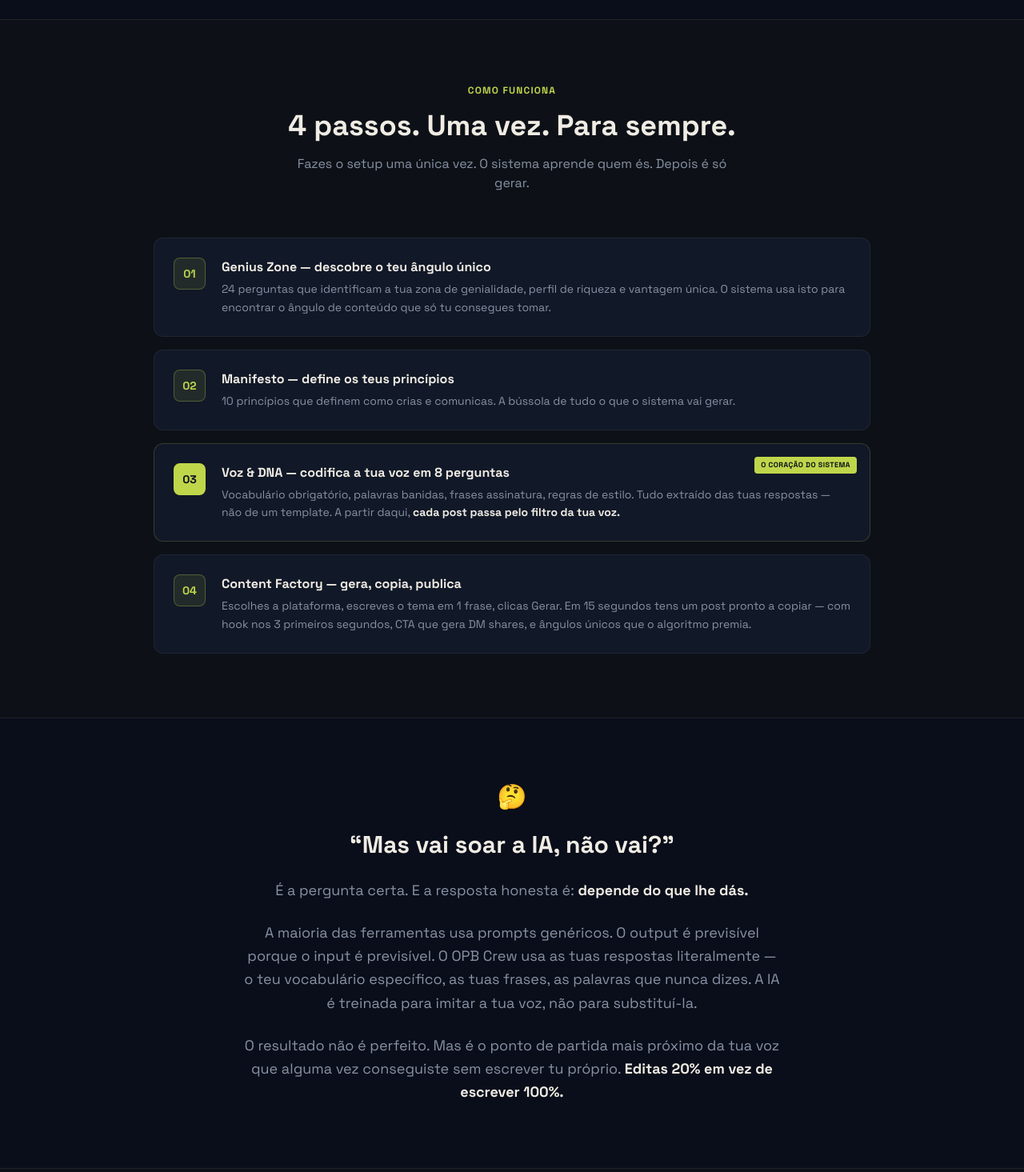
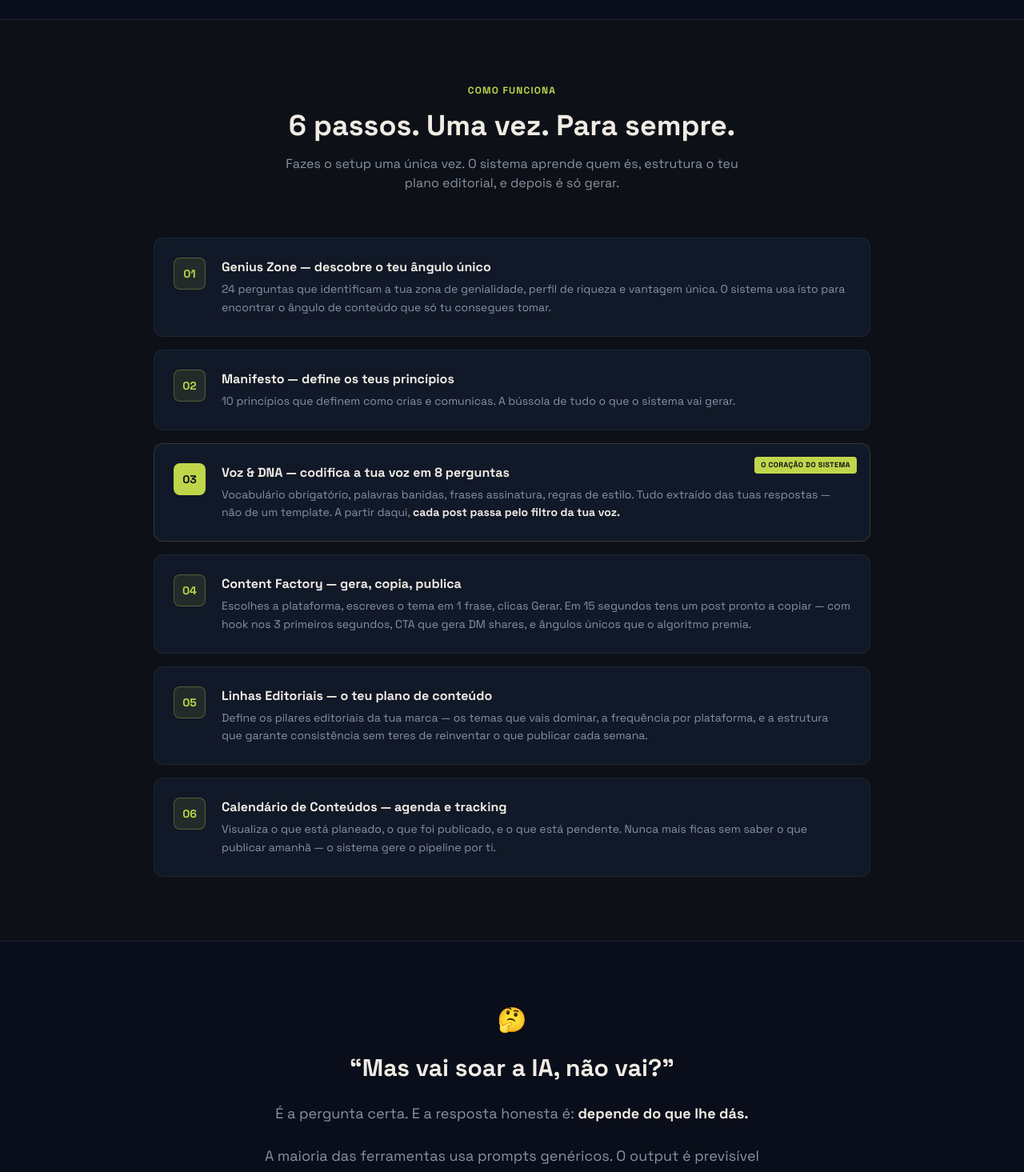
Before and after one commit to trcerveira/OPE_SQUAD, a Next.js app: page /preview in a window 1280 px wide. Shown: the part 3520-4985 px from the top of the page at 80% size. Built offline with nearby package versions, Linux system fonts and the light colour scheme.

Commit message:
feat(preview): adicionar Linhas Editoriais e Calendário de Conteúdos

```diff
--- a/app/preview/page.tsx
+++ b/app/preview/page.tsx
@@ -257,10 +257,10 @@ export default function PreviewLanding() {
           <div className="text-center mb-14">
             <div className="text-[#BFD64B] text-xs font-bold tracking-widest mb-4">COMO FUNCIONA</div>
             <h2 className="text-3xl md:text-4xl font-bold text-[#F0ECE4]">
-              4 passos. Uma vez. Para sempre.
+              6 passos. Uma vez. Para sempre.
             </h2>
             <p className="text-[#8892a4] mt-4 max-w-xl mx-auto">
-              Fazes o setup uma única vez. O sistema aprende quem és. Depois é só gerar.
+              Fazes o setup uma única vez. O sistema aprende quem és, estrutura o teu plano editorial, e depois é só gerar.
             </p>
           </div>
           <div className="space-y-4">
@@ -317,6 +317,34 @@ export default function PreviewLanding() {
                 </p>
               </div>
             </div>
+
+            <div className="flex gap-5 items-start bg-[#111827] border border-white/[0.06] rounded-xl p-6">
+              <div className="bg-[#BFD64B]/10 border border-[#BFD64B]/30 text-[#BFD64B] font-bold text-sm w-10 h-10 rounded-lg flex items-center justify-center flex-shrink-0">
+                05
+              </div>
+              <div>
+                <h3 className="font-bold text-[#F0ECE4] mb-1">Linhas Editoriais — o teu plano de conteúdo</h3>
+                <p className="text-[#8892a4] text-sm leading-relaxed">
+                  Define os pilares editoriais da tua marca — os temas que vais dominar,
+                  a frequência por plataforma, e a estrutura que garante consistência
+                  sem teres de reinventar o que publicar cada semana.
+                </p>
+              </div>
+            </div>
+
+            <div className="flex gap-5 items-start bg-[#111827] border border-white/[0.06] rounded-xl p-6">
+              <div className="bg-[#BFD64B]/10 border border-[#BFD64B]/30 text-[#BFD64B] font-bold text-sm w-10 h-10 rounded-lg flex items-center justify-center flex-shrink-0">
+                06
+              </div>
+              <div>
+                <h3 className="font-bold text-[#F0ECE4] mb-1">Calendário de Conteúdos — agenda e tracking</h3>
+                <p className="text-[#8892a4] text-sm leading-relaxed">
+                  Visualiza o que está planeado, o que foi publicado, e o que está pendente.
+                  Nunca mais ficas sem saber o que publicar amanhã —
+                  o sistema gere o pipeline por ti.
+                </p>
+              </div>
+            </div>
           </div>
         </div>
       </section>
@@ -363,6 +391,8 @@ export default function PreviewLanding() {
                 "Voz & DNA — o teu sistema de voz codificado",
                 "Content Factory — posts para 4 plataformas",
                 "Ângulos Únicos — 5 ângulos que só tu podes tomar",
+                "Linhas Editoriais — estrutura editorial por tema e pilar",
+                "Calendário de Conteúdos — agenda e tracking do que publicas",
                 "Optimizado para o algoritmo Instagram 2025",
               ].map((item) => (
                 <div key={item} className="flex items-center gap-3 text-sm text-[#8892a4]">
```
